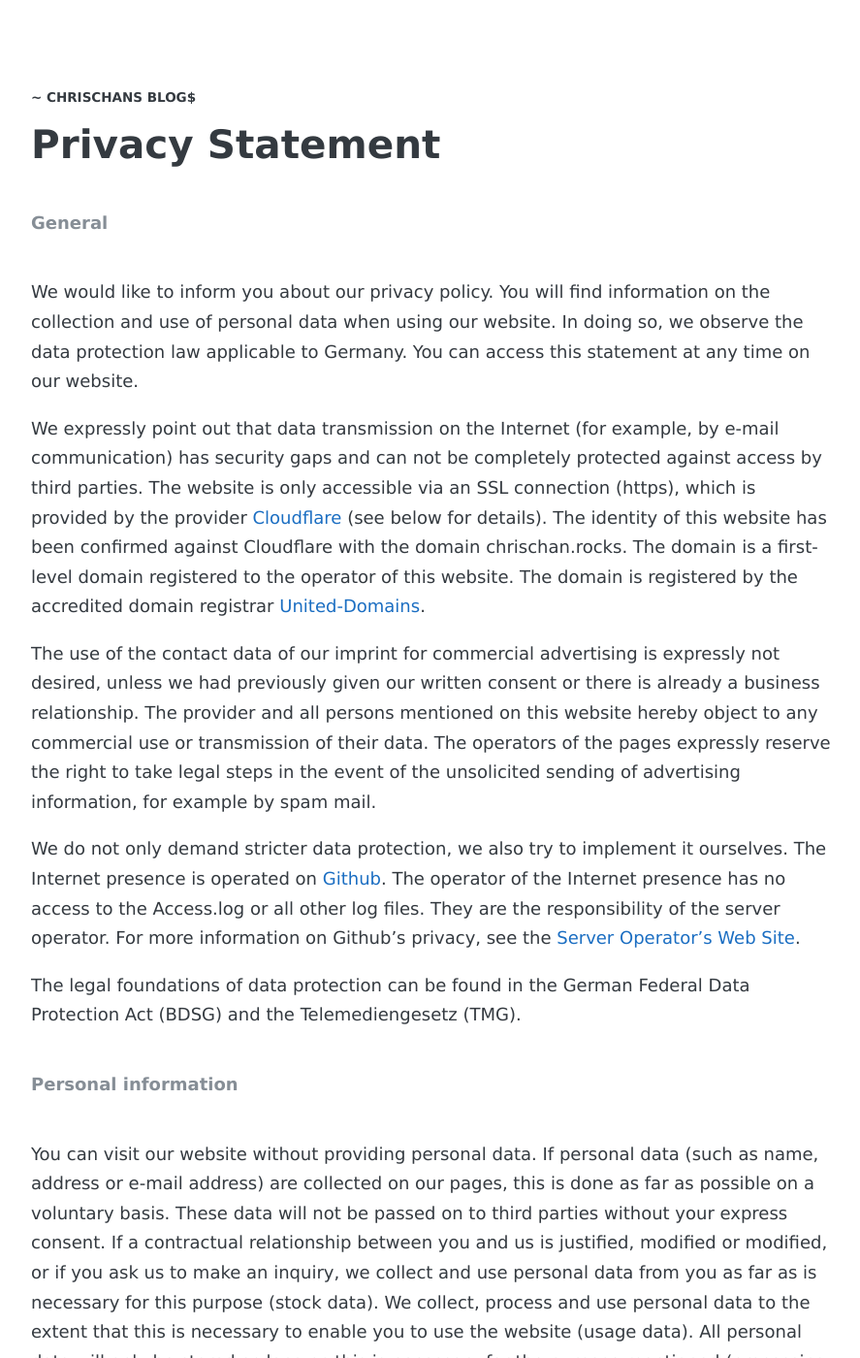
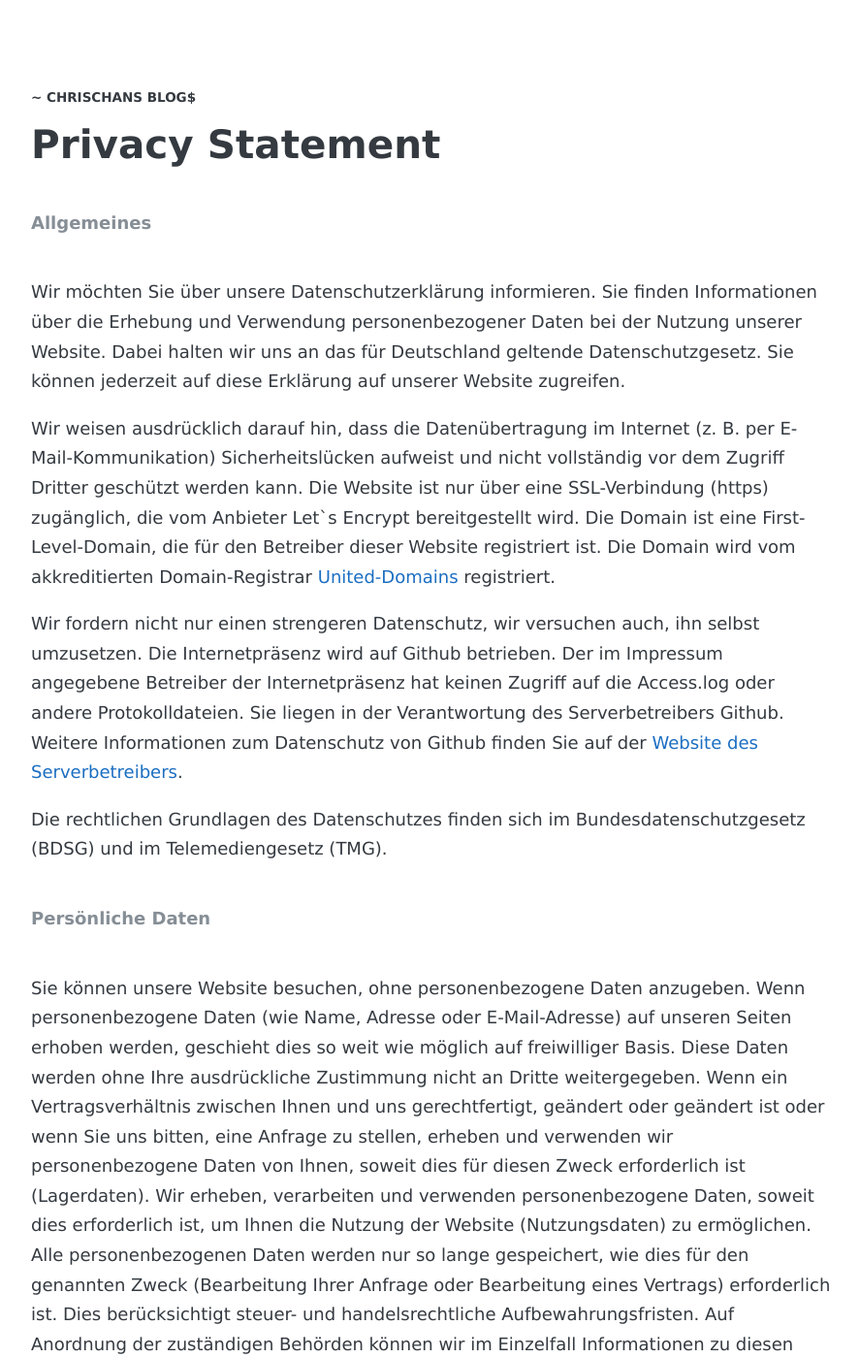
Before and after one commit to netbuk/blog, a Jekyll site: the page built from privacy.md, in a window 1280 px wide and 1400 px high. Shown: the whole window at 97% size, without its empty margins (194-1081 px from the left). Built offline with Jekyll 4.4.1, drawn with Linux system fonts in a browser that asks for light colours; nearby versions of some CDN libraries; some web fonts are replaced; some of the changed text lies outside the part shown.

Commit message:
refresh privacy

```diff
--- a/privacy.md
+++ b/privacy.md
@@ -3,72 +3,41 @@ title: Privacy Statement
 permalink: /privacy/
 ---
 
-###### General
-We would like to inform you about our privacy policy. You will find information on the collection and use of personal data when using our website. In doing so, we observe the data protection law applicable to Germany. You can access this statement at any time on our website.
+###### Allgemeines
+Wir möchten Sie über unsere Datenschutzerklärung informieren. Sie finden Informationen über die Erhebung und Verwendung personenbezogener Daten bei der Nutzung unserer Website. Dabei halten wir uns an das für Deutschland geltende Datenschutzgesetz. Sie können jederzeit auf diese Erklärung auf unserer Website zugreifen.
 
-We expressly point out that data transmission on the Internet (for example, by e-mail communication) has security gaps and can not be completely protected against access by third parties. The website is only accessible via an SSL connection (https), which is provided by the provider [Cloudflare](http://cloudflare.com/) (see below for details). The identity of this website has been confirmed against Cloudflare with the domain chrischan.rocks. The domain is a first-level domain registered to the operator of this website. The domain is registered by the accredited domain registrar [United-Domains](http://united-domains.de/).
+Wir weisen ausdrücklich darauf hin, dass die Datenübertragung im Internet (z. B. per E-Mail-Kommunikation) Sicherheitslücken aufweist und nicht vollständig vor dem Zugriff Dritter geschützt werden kann. Die Website ist nur über eine SSL-Verbindung (https) zugänglich, die vom Anbieter Let`s Encrypt bereitgestellt wird. Die Domain ist eine First-Level-Domain, die für den Betreiber dieser Website registriert ist. Die Domain wird vom akkreditierten Domain-Registrar [United-Domains](https://united-domians.de) registriert.
 
-The use of the contact data of our imprint for commercial advertising is expressly not desired, unless we had previously given our written consent or there is already a business relationship. The provider and all persons mentioned on this website hereby object to any commercial use or transmission of their data. The operators of the pages expressly reserve the right to take legal steps in the event of the unsolicited sending of advertising information, for example by spam mail.
+Wir fordern nicht nur einen strengeren Datenschutz, wir versuchen auch, ihn selbst umzusetzen. Die Internetpräsenz wird auf Github betrieben. Der im Impressum angegebene Betreiber der Internetpräsenz hat keinen Zugriff auf die Access.log oder andere Protokolldateien. Sie liegen in der Verantwortung des Serverbetreibers Github. Weitere Informationen zum Datenschutz von Github finden Sie auf der [Website des Serverbetreibers](https://help.github.com/articles/github-privacy-statement/).
 
-We do not only demand stricter data protection, we also try to implement it ourselves. The Internet presence is operated on [Github](https://github.com). The operator of the Internet presence has no access to the Access.log or all other log files. They are the responsibility of the server operator. For more information on Github's privacy, see the [Server Operator's Web Site](https://help.github.com/articles/github-privacy-statement/).
+Die rechtlichen Grundlagen des Datenschutzes finden sich im Bundesdatenschutzgesetz (BDSG) und im Telemediengesetz (TMG).
 
-The legal foundations of data protection can be found in the German Federal Data Protection Act (BDSG) and the Telemediengesetz (TMG).
+###### Persönliche Daten
+Sie können unsere Website besuchen, ohne personenbezogene Daten anzugeben. Wenn personenbezogene Daten (wie Name, Adresse oder E-Mail-Adresse) auf unseren Seiten erhoben werden, geschieht dies so weit wie möglich auf freiwilliger Basis. Diese Daten werden ohne Ihre ausdrückliche Zustimmung nicht an Dritte weitergegeben. Wenn ein Vertragsverhältnis zwischen Ihnen und uns gerechtfertigt, geändert oder geändert ist oder wenn Sie uns bitten, eine Anfrage zu stellen, erheben und verwenden wir personenbezogene Daten von Ihnen, soweit dies für diesen Zweck erforderlich ist (Lagerdaten). Wir erheben, verarbeiten und verwenden personenbezogene Daten, soweit dies erforderlich ist, um Ihnen die Nutzung der Website (Nutzungsdaten) zu ermöglichen. Alle personenbezogenen Daten werden nur so lange gespeichert, wie dies für den genannten Zweck (Bearbeitung Ihrer Anfrage oder Bearbeitung eines Vertrags) erforderlich ist. Dies berücksichtigt steuer- und handelsrechtliche Aufbewahrungsfristen. Auf Anordnung der zuständigen Behörden können wir im Einzelfall Informationen zu diesen Daten (Lagerdaten) zur Verfügung stellen, soweit dies für die Zwecke der Strafverfolgung, der Sicherheit, der Erfüllung der gesetzlichen Aufgaben der Verfassungsschutzbehörden oder des militärischen Abschirmungsdienstes oder der Durchsetzung von Rechten des geistigen Eigentums erforderlich ist.
 
-###### Personal information
-You can visit our website without providing personal data. If personal data (such as name, address or e-mail address) are collected on our pages, this is done as far as possible on a voluntary basis.
-These data will not be passed on to third parties without your express consent. If a contractual relationship between you and us is justified, modified or modified, or if you ask us to make an inquiry, we collect and use personal data from you as far as is necessary for this purpose (stock data). We collect, process and use personal data to the extent that this is necessary to enable you to use the website (usage data). All personal data will only be stored as long as this is necessary for the purpose mentioned (processing your request or handling a contract). This takes into account tax and commercial law retention periods. At the order of the competent authorities, we may provide information on these data (stock data) in individual cases, as far as this is necessary for the purposes of law enforcement, security, the fulfillment of the statutory tasks of the constitutional protection authorities or the military shielding service or the enforcement of intellectual property rights.
+###### Datenverarbeitung auf dieser Website
+Verschiedene Daten werden von Ihrem Computer an uns gesendet, die je nach Browser und Betriebssystemtyp, Version und Einstellung variieren. Einige von ihnen können sein:
 
-###### Data processing on this website
-Various data are sent to us from your computer, which varies depending on your browser and operating system type, version and setting. Some of them may be:
+* Browsing-Typ / Version
+* Verwendetes Betriebssystem
+* Referrer-URL (vorherige Seite)
+* Hostname des zugreifenden Computers (IP-Adresse)
+* Zeitpunkt der Serveranfrage.
 
-- Browsing type / version
-- Operating system used
-- Referrer URL (previous page)
-- hostname of the accessing computer (IP address)
-- Time of server request.
-
-However, if our systems are misused once, we or the server operator may be required to store these and other data and hand them over to the investigative authorities. In such a case, we will inform you as soon as we have your contact information. In the case of an ongoing investigation, we would have to disclose this data to investigating authorities.
-
-###### Cloudflare
-The Internet presence of this Internet presence uses the service of CloudFlare Inc., based in the USA. All data transferred to or from this website pass through the worldwide network of CloudFlare, Inc .. The data are stored temporarily, accesses are logged. The next data center is regularly used. CloudFlare operates data centers within the European Union. For more information, see CloudFlare's Privacy Policy at https://www.cloudflare.com/security-policy
-
-The following apps are used:
-
-- ScrapeShield
-
-~~###### Disqus
-This blog uses the DISQUS comment system provided by the company~~
-
-~~DISQUS, Inc.,
-301 Howard St, Floor 3
-San Francisco, California-94105, USA.~~
-
-~~You can find the data protection information of DISQUS [here](https://help.disqus.com/customer/en/portal/topics/215159-terms-and-policies/articles). DISQUS allows you to sign in either through your own DISQUS user account ("Account") or through existing user accounts on Facebook, Twitter and Google Plus. If you register with the DISPOUS feature on this blog with your social media offer accounts, these service providers will also collect and process information about your use of the DISQUS features. Details can be found in the privacy policy of the respective provider.~~
-
-~~It is also possible to comment as a guest, but some functions are not available.~~
-
-~~DISQUS is an international platform. By signing up, you can comment on any website that uses DISQUS.~~
-
-~~###### Comments
-The comment-system which are used at chrischan.rocks are selfhosted and powered by [ISSO](https://posativ.org/isso/).
-So your comments are saved at the same uberspace server like the blog and under my control.
-Your comments are moderated, so don´t cry when you write one and don´t see it after this.~~
+Wenn unsere Systeme jedoch einmal missbraucht werden, müssen wir und/oder der Serverbetreiber diese und andere Daten möglicherweise speichern und an die Ermittlungsbehörden übergeben. In einem solchen Fall werden wir und/oder der Serverbetreiber Sie informieren, sobald wir Ihre Kontaktinformationen haben. Im Falle einer laufenden Untersuchung müssten wir und/oder der Serverbetrieber diese Daten den Ermittlungsbehörden offenlegen.
 
 ###### Cookies
-Cookies are small files that allow you to store specific information related to the device on the user's access point (PC, smartphone, etc.). They serve on the one hand the user friendliness of web pages and thus the users (for example logging of logindates). On the other hand they are used to record the statistical data of the website and to be able to analyze them for the purpose of improving the offer. Users can influence the use of cookies. Most browsers have an option to restrict or prevent cookies from being stored. However, it should be noted that the use and, in particular, the use of the services without cookies is restricted.
+Cookies sind kleine Dateien, mit denen Sie bestimmte Informationen über das Gerät auf dem Zugangspunkt des Benutzers (PC, Smartphone usw.) speichern können. Sie dienen einerseits der Benutzerfreundlichkeit von Webseiten und damit den Benutzern (z. B. Protokollierung von Anmeldedaten). Andererseits werden sie verwendet, um die statistischen Daten der Website aufzuzeichnen und sie zum Zwecke der Verbesserung des Angebots analysieren zu können. Benutzer können die Verwendung von Cookies beeinflussen. Die meisten Browser haben die Möglichkeit, die Speicherung von Cookies einzuschränken oder zu verhindern. Es sollte jedoch beachtet werden, dass die Nutzung und insbesondere die Nutzung der Dienste ohne Cookies eingeschränkt ist.
 
-You can access many of the company's online ad cookies via the US site http://www.aboutads.info/choices/ or the EU site http://www.youronlinechoices.com/uk/your-ad-choices / Manage.
+Sie können auf viele der Online-Werbe-Cookies des Unternehmens über die US-Webseite http://www.aboutads.info/choices/ oder der EU Webseite http://www.youronlinechoices.com/uk/your-ad-choices / zugreifen.
 
-The Internet presence uses so-called "session cookies" to enable a permanent login. They are automatically deleted after the end of the Internet offer. **No cookies are needed to view the website (without user account)**. To prevent cookies from being saved, you must select "Do not accept cookies" in the browser settings. If cookies are not accepted by the browser, the functionality of the services may be restricted. From h. But this should not be the case, since a session cookie is only required for the editor function.
+Die Internetpräsenz verwendet sogenannte "Session-Cookies", um eine dauerhafte Anmeldung zu ermöglichen. Sie werden nach dem Ende des Internetangebots automatisch gelöscht. Für die Anzeige der Website (ohne Benutzerkonto) sind keine Cookies erforderlich. Um zu verhindern, dass Cookies gespeichert werden, müssen Sie in den Browsereinstellungen "Cookies nicht akzeptieren" auswählen. Wenn Cookies vom Browser nicht akzeptiert werden, kann die Funktionalität der Dienste eingeschränkt werden. Von h. Dies sollte jedoch nicht der Fall sein, da ein Sitzungs-Cookie nur für die Editor-Funktion erforderlich ist.
 
-Specifically, the blog uses cookies to identify them as a user after logging in as the user they logged in to.
-It can be that the Cloudflare sets a cookie, but for this the provider has no influence.
+###### Integration von Diensten und Inhalten von Drittanbietern
+Es ist möglich, dass Inhalte von Drittanbietern, wie Videos von YouTube, Google Maps-Kartenmaterial, RSS-Feeds oder Grafiken von anderen Websites, in diese Website aufgenommen werden. Dies setzt immer voraus, dass die Anbieter dieser Inhalte (im Folgenden als "Drittanbieter" bezeichnet) die IP-Adresse der Nutzer wahrnehmen. Ohne die IP-Adresse konnten sie den Inhalt nicht an den Browser des Benutzers senden. Die IP-Adresse ist daher für die Anzeige dieser Inhalte erforderlich. Wir verwenden solche Inhalte nur, deren jeweilige Anbieter die IP-Adresse nur für die Bereitstellung der Inhalte verwenden. Wir haben jedoch keinen Einfluss darauf, ob der Drittanbieter die IP-Adresse verwendet, z.B. Für statistische Zwecke. Soweit wir wissen, werden wir die Benutzer darüber informieren.
 
-###### Integration of third-party services and content
-It is possible that third party contents, such as videos from YouTube, Google Maps map material, RSS feeds or graphics from other websites, may be included within this website. This always assumes that the providers of these contents (hereinafter referred to as "third-party providers") perceive the IP address of the users. Without the IP address, they could not send the content to the user's browser. The IP address is therefore required for the display of these contents. We only make use of such content, whose respective providers use the IP address only for the delivery of the content. However, we will not affect if the third-party vendor uses the IP address, e.g. For statistical purposes. As far as we know, we will inform the users about it.
+###### Recht auf Zugang
+Sie haben jederzeit das Recht, sich kostenlos und unverzüglich nach den in Ihrem Namen erhobenen Daten zu erkundigen. Sie haben jederzeit das Recht, Ihre Einwilligung zur Verwendung Ihrer angegebenen personenbezogenen Daten mit Wirkung für die Zukunft zu widerrufen. Für weitere Informationen wenden Sie sich bitte an den Anbieter unter den Kontaktdaten im Impressum.
 
-###### Right of access
-You have the right at any time to inquire about the data collected on your behalf free of charge and without delay. You have the right at any time to revoke your consent to the use of your specified personal data with effect for the future. For further information, please contact the provider under the contact data in the imprint.
-
-###### Notice of liability
-This site's author is not responsible for any contents linked or referred to from his website. Only the author(s) of the respective pages might be liable.
+###### Haftungshinweis
+Der Autor dieser Website ist nicht verantwortlich für Inhalte, die von seiner Website verlinkt oder an die verwiesen wird. Nur der Autor/die Autor der jeweiligen Seiten kann/sind haftbar.
```
